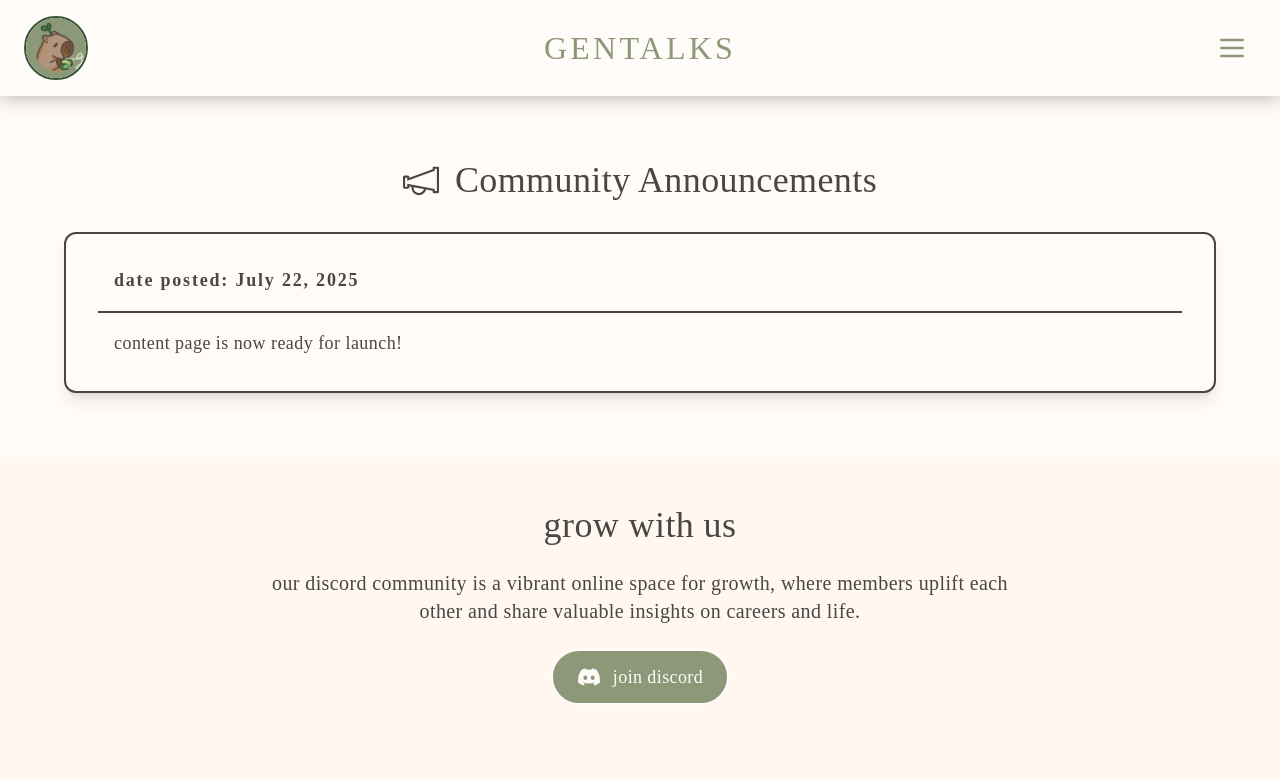
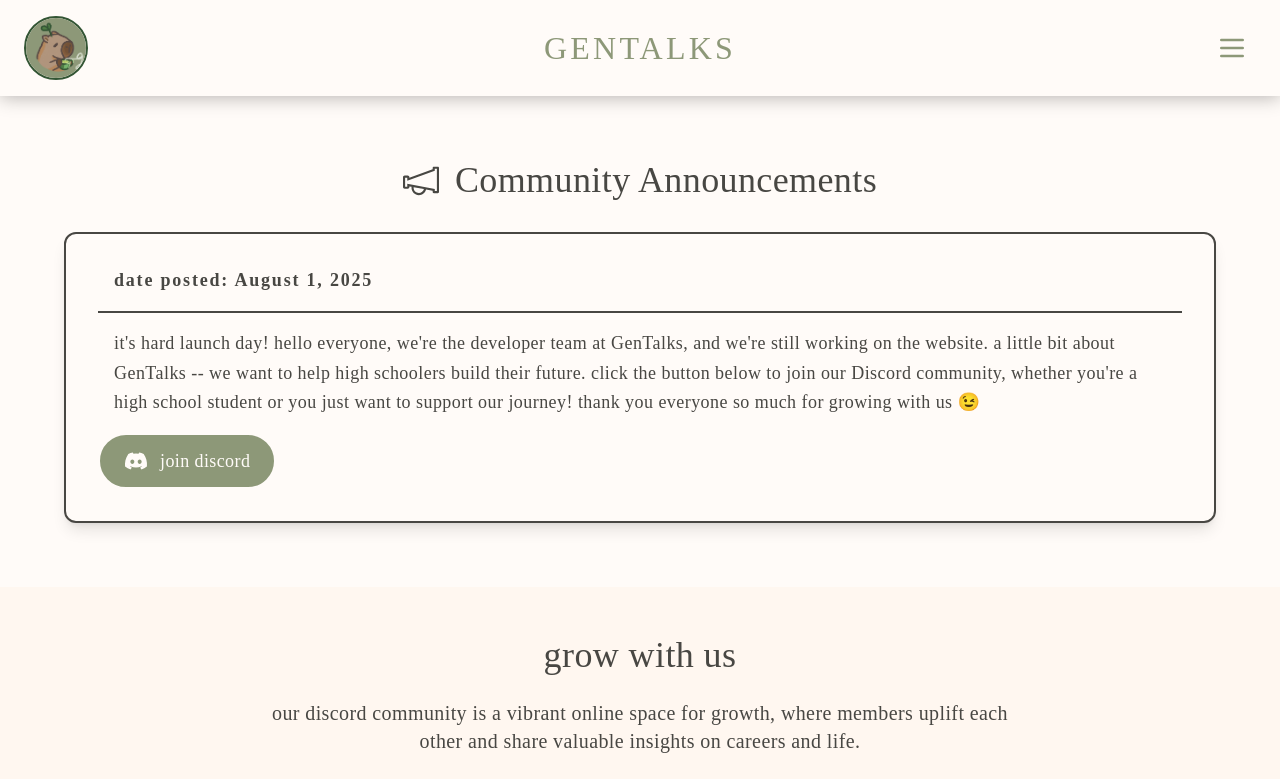
Before and after one commit to GenTalks/gentalks-website, a React (Vite) app in the folder frontend/: page /community in a window 1280 px wide. Shown: the top 779 px of the page. Built offline with nearby package versions, Linux system fonts and the light colour scheme; a web font is replaced by a local one.

Commit message:
changed announcement

```diff
--- a/frontend/src/pages/Community.tsx
+++ b/frontend/src/pages/Community.tsx
@@ -17,21 +17,26 @@ const Community = () => {
           </div>
           <div className="border-fog border-2 bg-cream text-fog p-8 rounded-xl shadow-lg font-teachers text-lg leading-relaxed mt-8">
             <div className="text-left px-4 font-semibold tracking-widest">
-              date posted: July 22, 2025
+              date posted: August 1, 2025
             </div>
 
             <hr className="my-4 border-t-2 border-fog" />
 
             <div className="px-4 text-left tracking-wide">
-              content page is now ready for launch!
+              it's hard launch day! hello everyone, we're the developer team at GenTalks,
+              and we're still working on the website. a little bit about GenTalks -- we want to help high schoolers build their future.
+              click the button below to join our Discord community, whether you're a high school student
+              or you just want to support our journey! thank you everyone so much for growing with us 😉
             </div>
 
-            {/*Button*/}
-            {/*<div className="px-4 py-2 inline-block rounded-full border-cream border-2 bg-laurel text-cream hover:border-laurel hover:bg-cream hover:text-laurel mt-6 tracking-wide">
-                  <a href="/apply">
-                    Apply here
-                  </a>
-                </div>*/}
+            <div className="mt-4">
+              <DiscordButton />
+            </div>
+            {/*Other reference button
+            <div className="px-4 py-2 inline-block rounded-full border-cream border-2 bg-laurel text-cream hover:border-laurel hover:bg-cream hover:text-laurel mt-6 tracking-wide">
+
+            </div>
+            */}
           </div>
         </div>
       </section>
```
